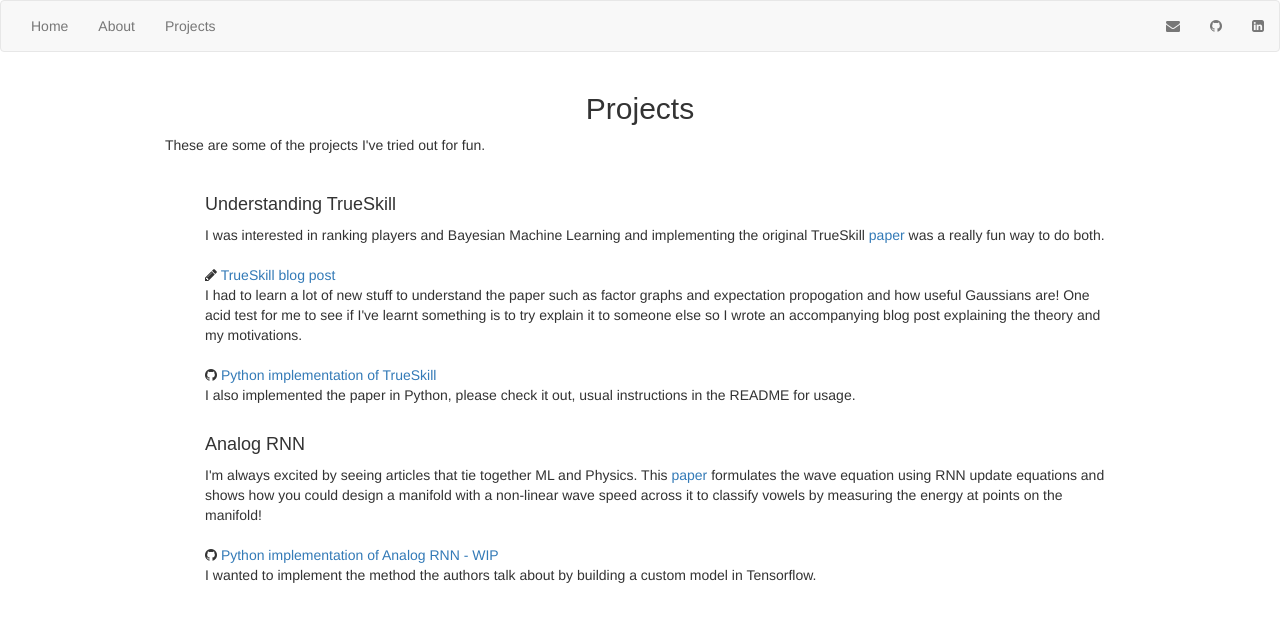
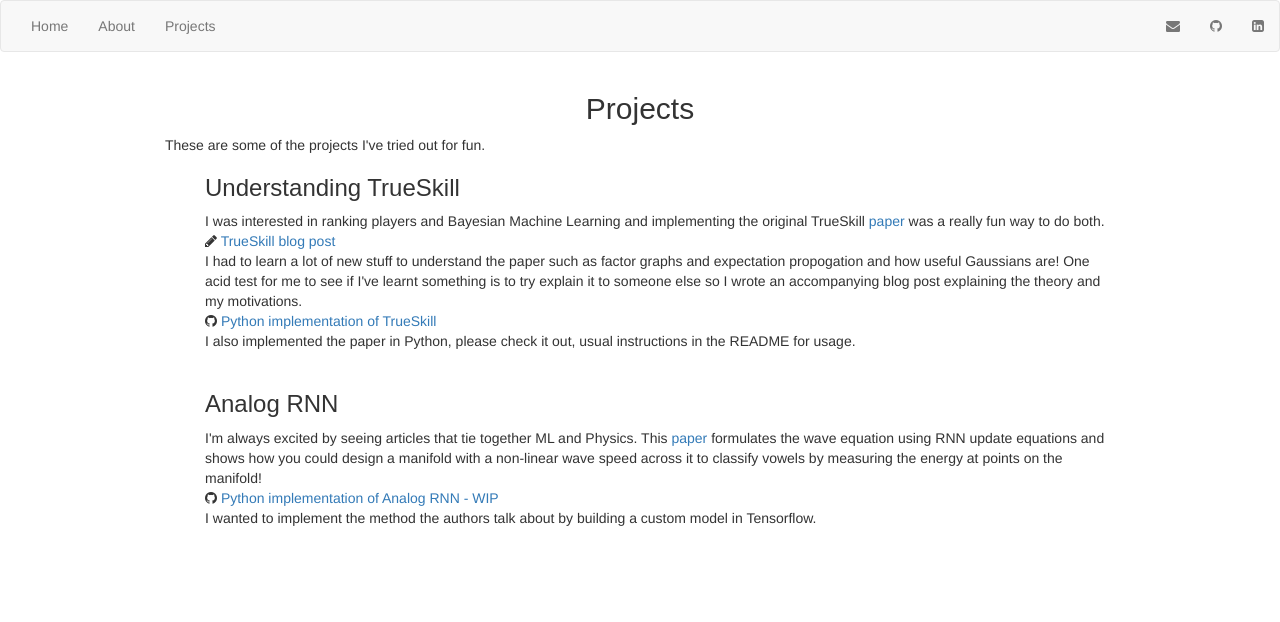
Before and after one commit to Nush395/Nush395.github.io, a Jekyll site: the page built from projects/index.html, in a window 1280 px wide. Shown: the top 622 px of the page. Built offline with Jekyll 4.4.1, drawn with Linux system fonts in a browser that asks for light colours.

Commit message:
Change header fonts.

```diff
--- a/projects/index.html
+++ b/projects/index.html
@@ -7,20 +7,18 @@ title: Projects
 	<p>
 		These are some of the projects I've tried out for fun.
 	</p>
-	<br>
 	<ul class="posts">
 		<!--{% for post in site.posts %}-->
 		<p>
-			<h4>
+			<h3>
 				Understanding TrueSkill
-			</h4>
+			</h3>
 			I was interested in ranking players and Bayesian Machine Learning and
 			implementing the original TrueSkill
 			<a href="https://www.microsoft.com/en-us/research/wp-content/uploads/2007/01/NIPS2006_0688.pdf">
 				paper
 			</a>
 			was a really fun way to do both.
-			<br>
 			<br>
 			<i class="fa fa-pencil"></i>
 			<a href="https://nush395.github.io/2020/06/06/true-skill.html" title="Understanding TrueSkill">
@@ -31,7 +29,6 @@ title: Projects
 		propogation and how useful Gaussians are! One acid test for me to see if I've learnt something is to try explain
 		it to someone else so I wrote an accompanying blog post explaining the theory and my motivations.
 			<br>
-			<br>
 			<i class="fa fa-github"></i>
 			<a href="https://github.com/Nush395/TrueSkill">
 				Python implementation of TrueSkill
@@ -40,16 +37,15 @@ title: Projects
 			I also implemented the paper in Python, please check it out, usual instructions in the README for usage.
 		<br>
 		<br>
-		<h4>
+		<h3>
 			Analog RNN
-		</h4>
+		</h3>
 		I'm always excited by seeing articles that tie together ML and Physics. This
 		<a href="https://advances.sciencemag.org/content/5/12/eaay6946/tab-pdf">
 			paper
 		</a>
 		formulates the wave equation using RNN update equations and shows how you could design a manifold with a non-linear
 		wave speed across it to classify vowels by measuring the energy at points on the manifold!
-		<br>
 		<br>
 		<i class="fa fa-github"></i>
 		<a href="https://github.com/Nush395/analog-rnn">
```
